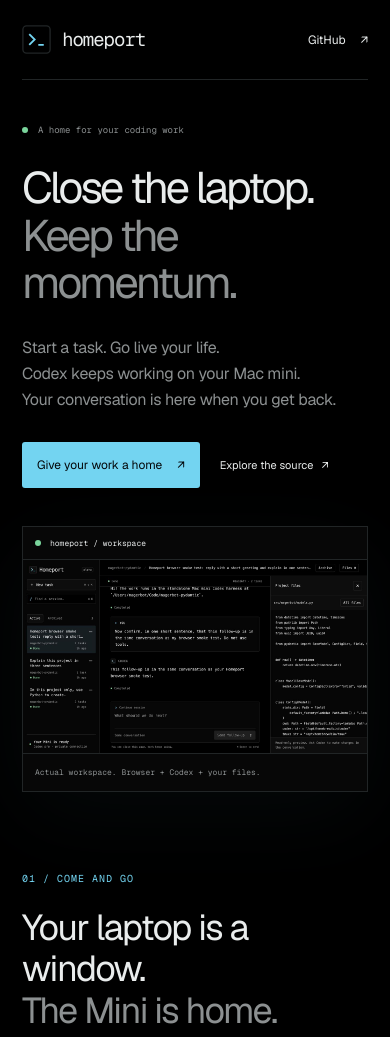
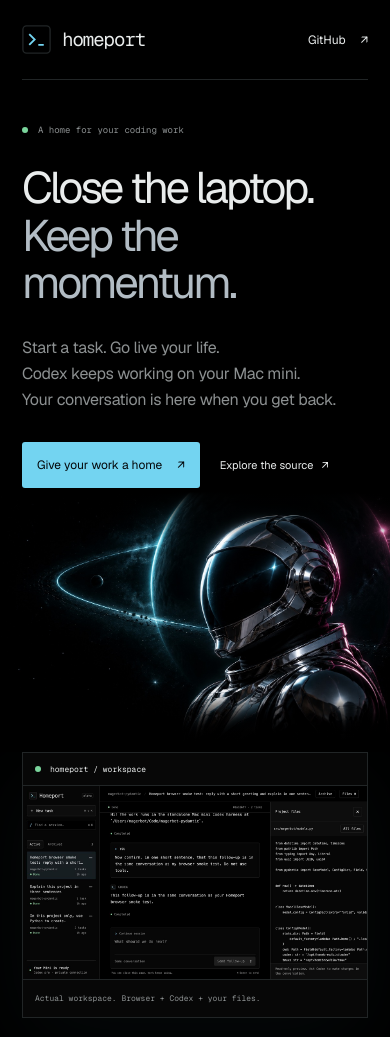
Before and after one commit to mager/homeport, a plain HTML site: page site/index.html in a window 390 px wide. Shown: the top 1037 px of the page. Drawn offline with Linux system fonts and the light colour scheme.

Commit message:
Add neon space artwork to Homeport landing page

```diff
--- a/site/index.html
+++ b/site/index.html
@@ -23,7 +23,7 @@
     <meta name="twitter:card" content="summary_large_image" />
     <meta
       property="og:image"
-      content="https://homeport-gamma.vercel.app/assets/workspace.jpg"
+      content="https://homeport-gamma.vercel.app/assets/neon-space-hero.jpg"
     />
     <link rel="icon" href="/favicon.svg" type="image/svg+xml" />
     <link rel="stylesheet" href="/style.css" />
@@ -50,6 +50,10 @@
       </header>
       <main id="main">
         <section class="hero" aria-labelledby="hero-title">
+          <div class="hero-stage">
+            <div class="hero-art" aria-hidden="true">
+              <img src="/assets/neon-space-hero.jpg" alt="" width="1942" height="809" fetchpriority="high" />
+            </div>
             <div class="hero-kicker mono">
               <span class="signal"></span> A home for your coding work
               <span class="edition">OPEN SOURCE / EARLY RELEASE</span>
@@ -70,6 +74,7 @@
                 >
               </div>
             </div>
+          </div>
           <div class="workspace-frame">
             <div class="frame-bar mono">
               <span><span class="signal"></span> homeport / workspace</span
@@ -80,7 +85,7 @@
               width="1280"
               height="720"
               alt="The real Homeport workspace: searchable coding sessions, a Codex conversation, and a Python file preview in a black terminal-style interface."
-              fetchpriority="high"
+              loading="lazy"
             />
             <div class="frame-caption mono">
               <span>Actual workspace. Browser + Codex + your files.</span
--- a/site/style.css
+++ b/site/style.css
@@ -80,6 +80,7 @@ svg {
   display: block;
 }
 .site-wrap {
+  --page-gutter: 64px;
   max-width: 1480px;
   margin: auto;
   padding: 0 64px;
@@ -140,7 +141,33 @@ svg {
   padding-left: 12px;
 }
 .hero {
-  padding-top: 70px;
+  padding-top: 0;
+}
+.hero-stage {
+  position: relative;
+  isolation: isolate;
+  padding: 70px 0 76px;
+}
+.hero-art {
+  position: absolute;
+  z-index: -1;
+  inset: 0 calc(-1 * var(--page-gutter));
+  overflow: hidden;
+  pointer-events: none;
+}
+.hero-art img {
+  width: 100%;
+  height: 100%;
+  object-fit: cover;
+  object-position: right center;
+  display: block;
+}
+.hero-art::after {
+  content: "";
+  position: absolute;
+  inset: 0;
+  background: linear-gradient(90deg, #000 0%, #0008 43%, transparent 72%),
+    linear-gradient(0deg, #000, transparent 18%, transparent 87%, #000);
 }
 .hero-kicker {
   display: flex;
@@ -161,25 +188,25 @@ svg {
   background: var(--amber);
 }
 .edition {
-  margin-left: auto;
+  display: none;
   font-size: 10px;
   letter-spacing: 0.1em;
 }
 .hero h1 {
-  font-size: clamp(58px, 7.5vw, 112px);
+  font-size: clamp(58px, 6vw, 90px);
   line-height: 1.04;
   letter-spacing: -0.065em;
   margin: 36px 0 38px;
 }
 .hero h1 span {
-  color: var(--muted);
+  color: #b2bcc4;
 }
 .hero-bottom {
   display: flex;
-  align-items: center;
-  justify-content: space-between;
-  gap: 32px;
-  margin-bottom: 62px;
+  flex-direction: column;
+  align-items: flex-start;
+  gap: 30px;
+  margin-bottom: 0;
 }
 .hero-bottom p {
   font-size: 18px;
@@ -190,9 +217,9 @@ svg {
 }
 .hero-actions {
   display: flex;
-  flex-direction: column;
-  align-items: flex-start;
-  gap: 20px;
+  flex-direction: row;
+  align-items: center;
+  gap: 28px;
   padding-right: 3px;
 }
 .button {
@@ -722,6 +749,7 @@ section[id] {
 }
 @media (max-width: 1100px) {
   .site-wrap {
+    --page-gutter: 38px;
     padding: 0 38px;
   }
   .continuity {
@@ -746,7 +774,7 @@ section[id] {
     gap: 20px;
   }
   .hero h1 {
-    font-size: 8.5vw;
+    font-size: 6.3vw;
   }
   .hero-bottom p {
     font-size: 16px;
@@ -754,6 +782,7 @@ section[id] {
 }
 @media (max-width: 760px) {
   .site-wrap {
+    --page-gutter: 22px;
     padding: 0 22px;
   }
   .nav {
@@ -771,7 +800,26 @@ section[id] {
     display: none;
   }
   .hero {
-    padding-top: 44px;
+    padding-top: 0;
+  }
+  .hero-stage {
+    padding: 44px 0 0;
+    display: flex;
+    flex-direction: column;
+  }
+  .hero-art {
+    position: relative;
+    inset: auto;
+    order: 4;
+    margin: -8px calc(-1 * var(--page-gutter)) 0;
+    height: clamp(260px, 65vw, 420px);
+    z-index: 0;
+  }
+  .hero-art img {
+    object-position: right center;
+  }
+  .hero-art::after {
+    background: linear-gradient(0deg, #000, transparent 20%, transparent 82%, #000);
   }
   .hero-kicker {
     font-size: 9px;
@@ -786,7 +834,7 @@ section[id] {
   }
   .hero-bottom {
     display: block;
-    margin-bottom: 38px;
+    margin-bottom: 12px;
   }
   .hero-bottom p {
     font-size: 16px;
@@ -828,7 +876,7 @@ section[id] {
   .continuity,
   .architecture,
   .get-started {
-    grid-template-columns: 1fr;
+    grid-template-columns: minmax(0, 1fr);
     gap: 32px;
   }
   h2 {
@@ -952,6 +1000,7 @@ section[id] {
 }
 @media (max-width: 370px) {
   .site-wrap {
+    --page-gutter: 16px;
     padding: 0 16px;
   }
   .hero h1 {
```
Also changed, not shown: site/IMAGERY.md (added, +9 -0 lines), site/assets/neon-space-hero.jpg (added), 1 other file. Lines whose indentation alone changed are shown as unchanged.
